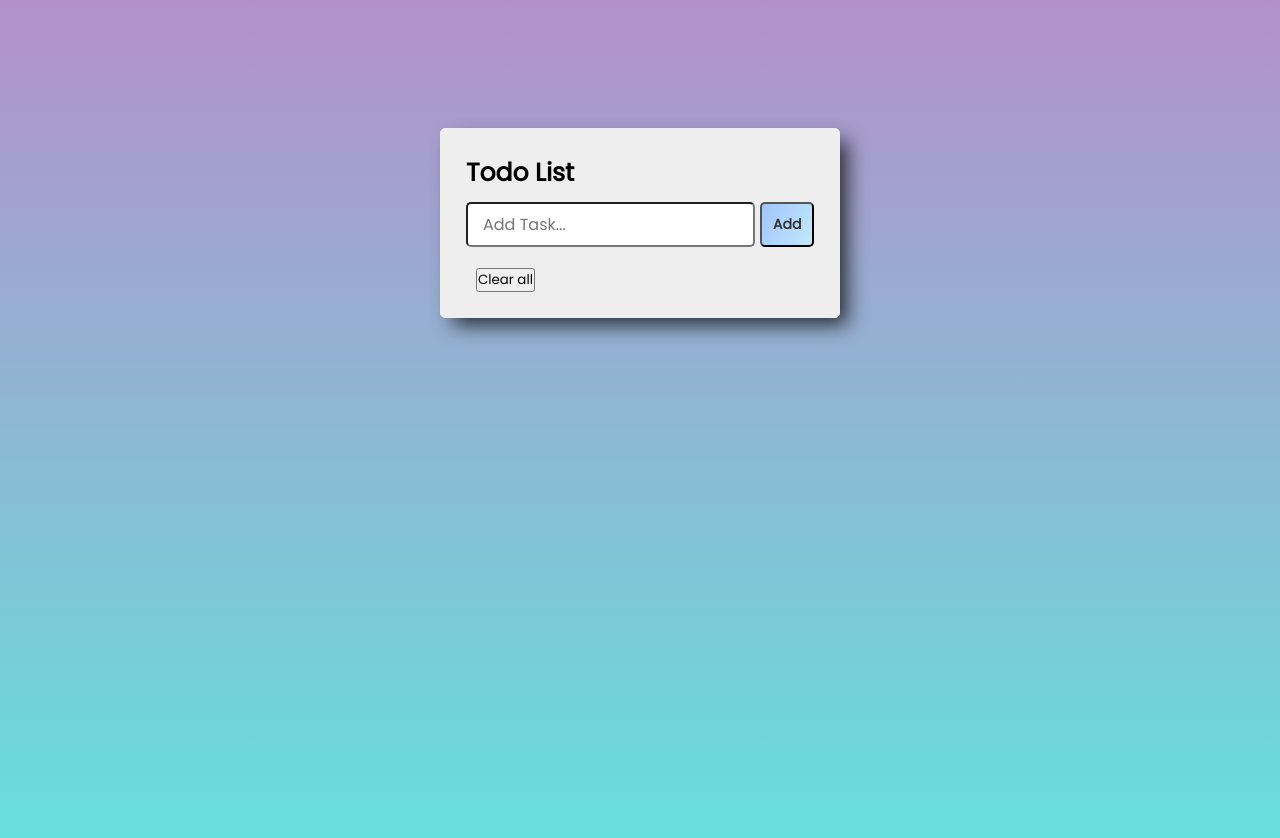
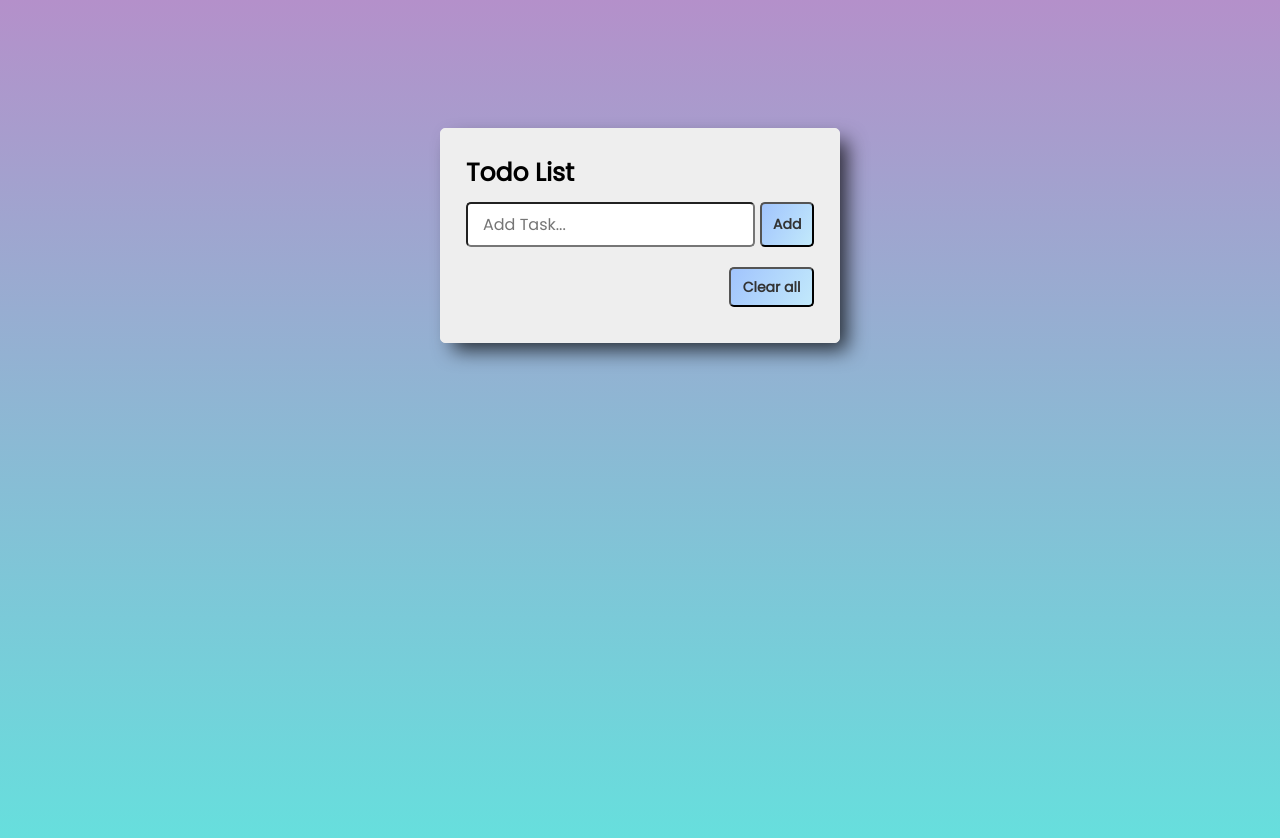
Before and after one commit to DevJerick/PracticeCoding, a plain HTML site: page index.html in a window 1280 px wide. Drawn offline with Linux system fonts and the light colour scheme.

Commit message:
Update style.css

```diff
--- a/style.css
+++ b/style.css
@@ -109,9 +109,25 @@ input {
 }
 
 .footer {
-	margin-top: 10px;
-	text-align: left;
-	font-weight: 500;
-	font-size: 15px;
-	padding-left: 10px;
+	height: 40px;
+	width: 100%;
+	margin: 10px 0 10px 0;
+	display: flex;
+	align-items: center;
+	position: relative;
 }
+
+.clear {
+	height: 100%;
+	width: 85px;
+	font-weight: 600;
+	font-size: 14px;
+	border-radius: 5px;
+	padding: 5px 10px;
+	cursor: pointer;
+	text-align: center;
+	background-image: linear-gradient(120deg, #a1c4fd 0%, #c2e9fb 100%);
+	color: #333;
+	position: absolute;
+	right: 0;
+}
```
